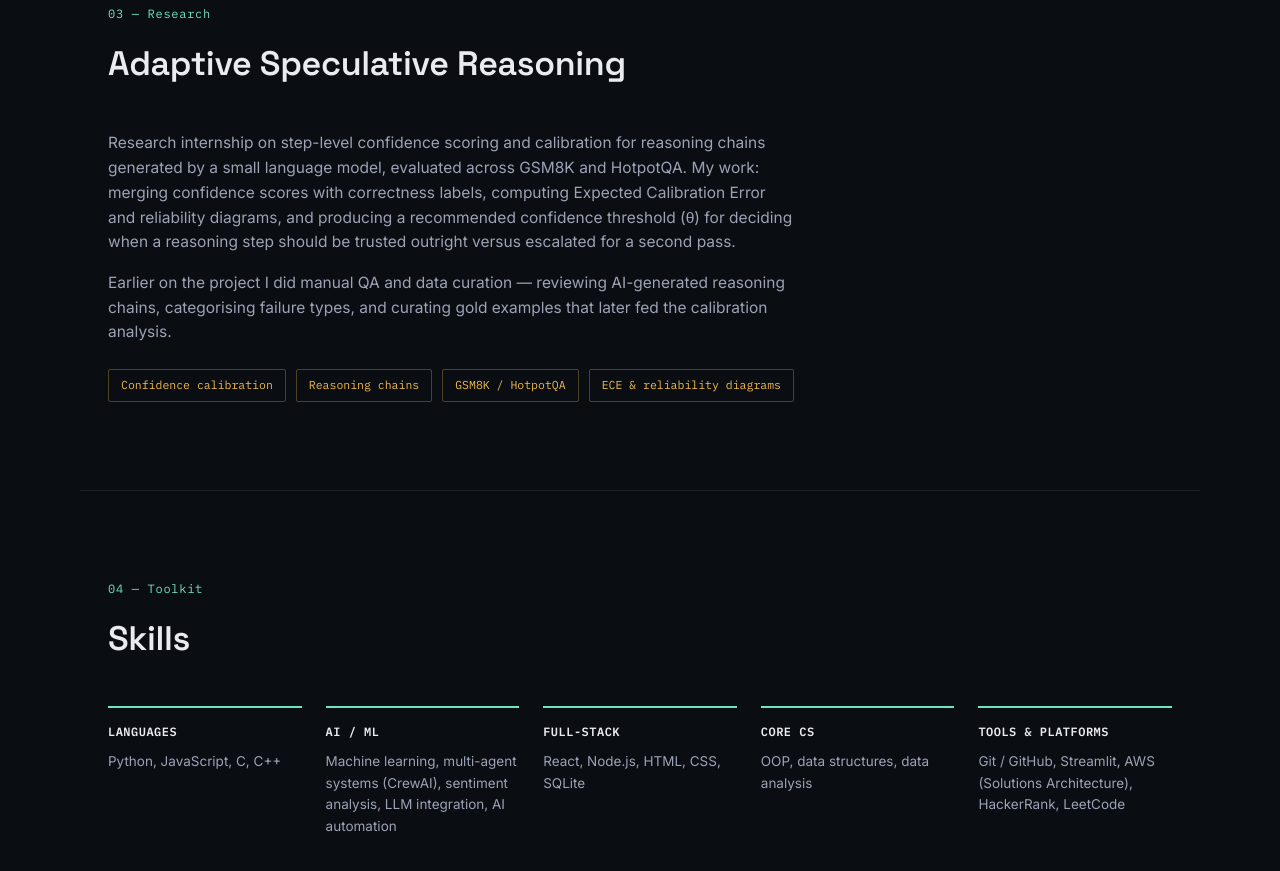
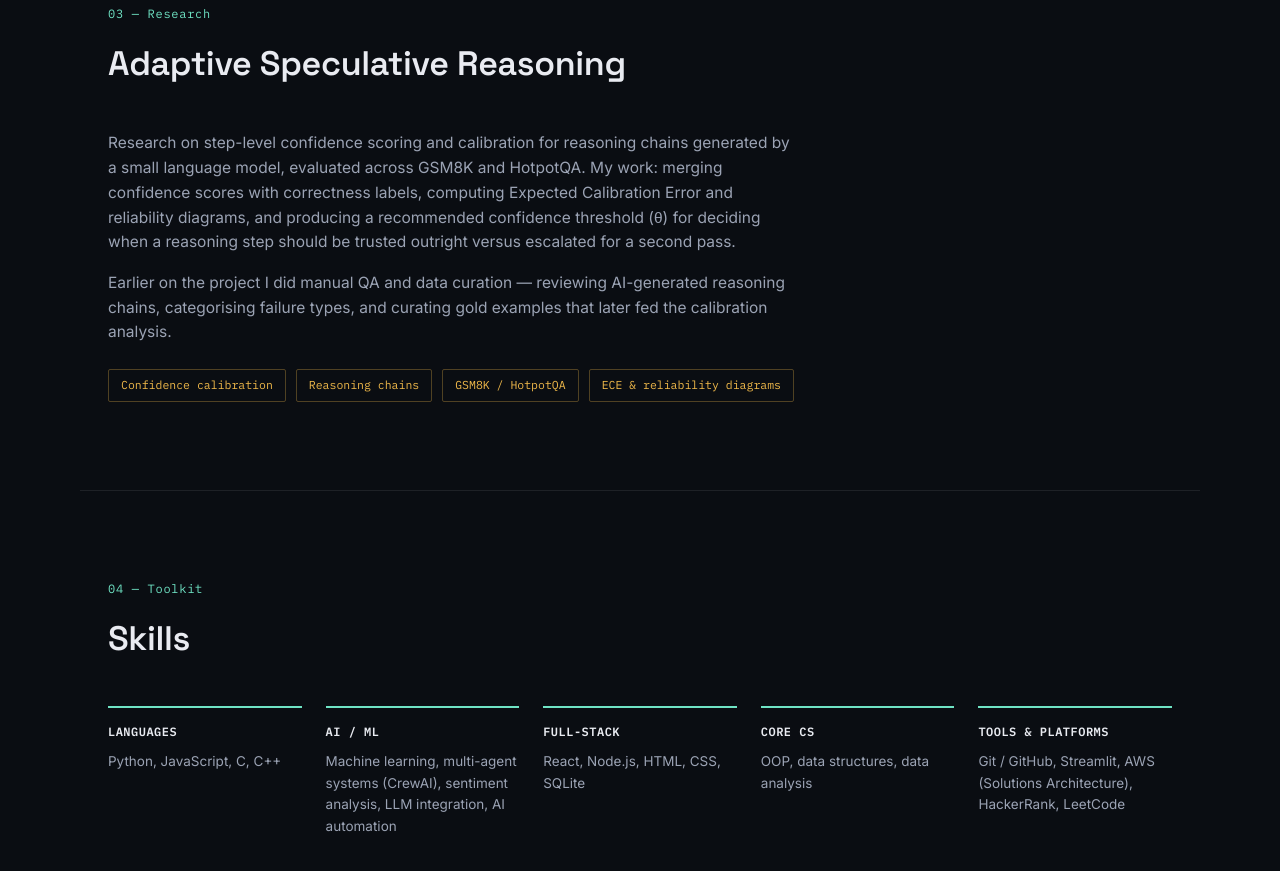
Before and after one commit to Nethra1234-coder/nethra-portfolio, a plain HTML site: page index.html in a window 1280 px wide. Shown: the part 3140-4011 px from the top of the page. Drawn offline with Linux system fonts and the light colour scheme.

Commit message:
edited index.html

```diff
--- a/index.html
+++ b/index.html
@@ -160,7 +160,7 @@
   <h2 class="section-title">Adaptive Speculative Reasoning</h2>
   <div class="research-body">
     <p>
-      Research internship on step-level confidence scoring and calibration for reasoning
+      Research on step-level confidence scoring and calibration for reasoning
       chains generated by a small language model, evaluated across GSM8K and HotpotQA.
       My work: merging confidence scores with correctness labels, computing Expected
       Calibration Error and reliability diagrams, and producing a recommended confidence
```
